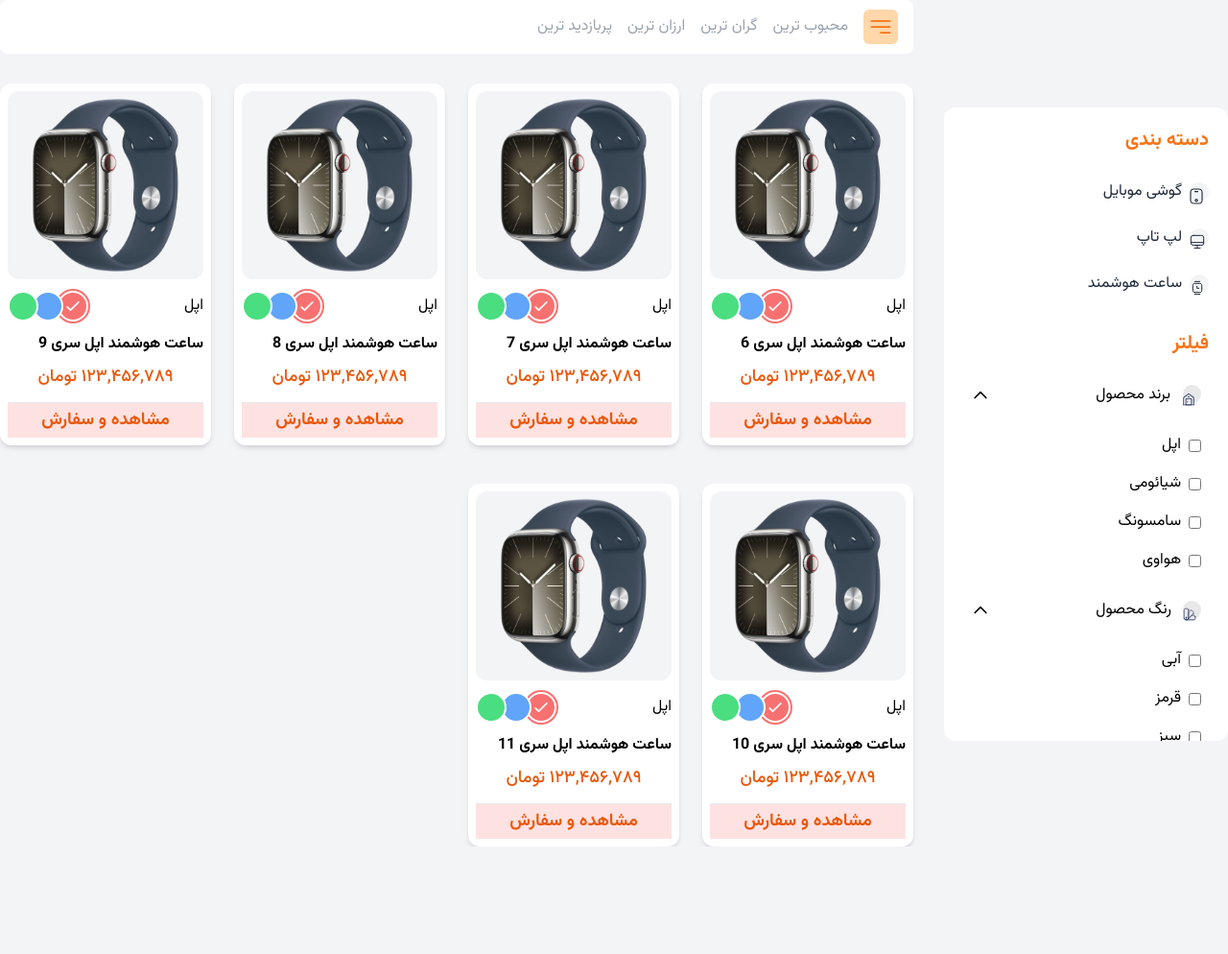
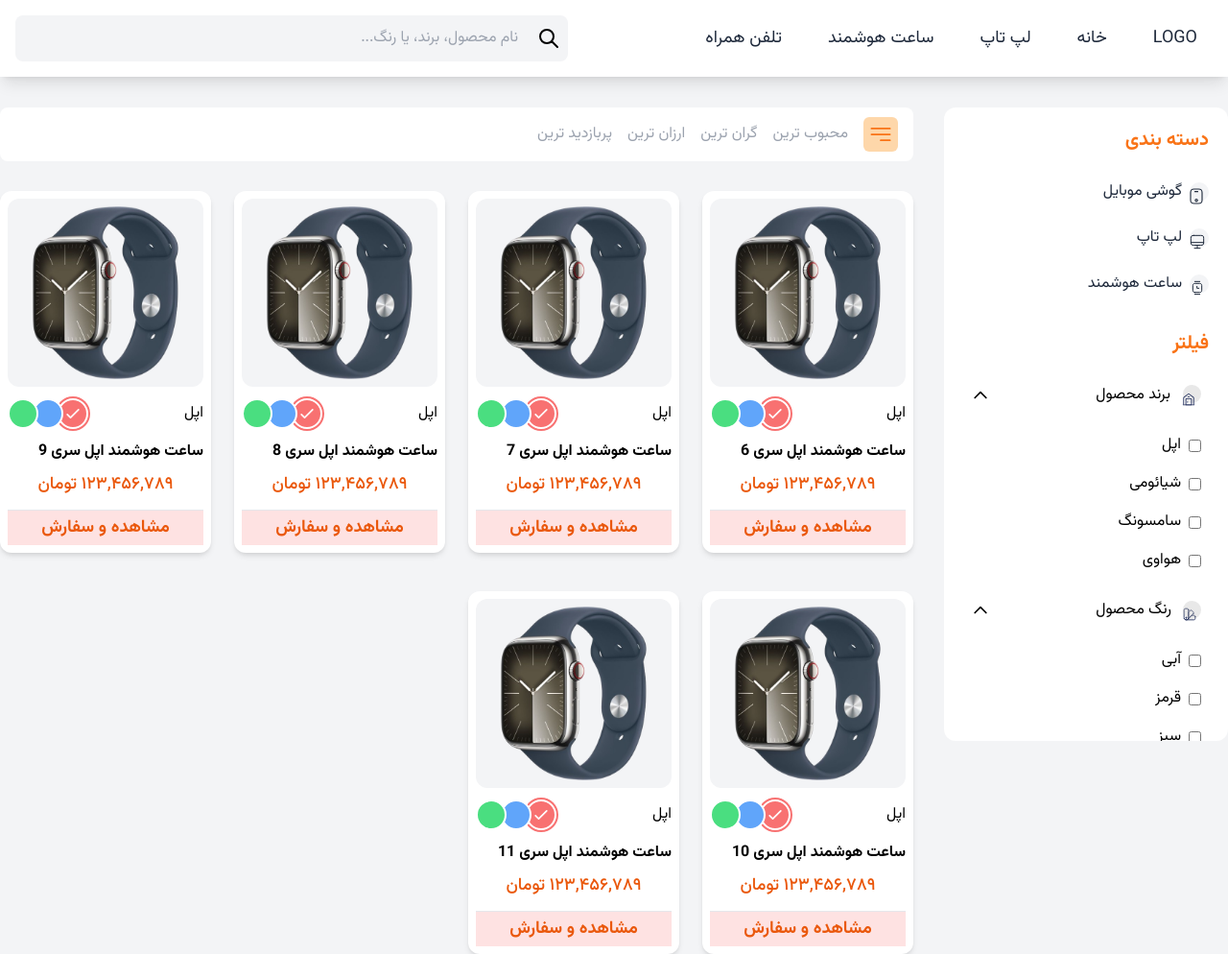
Before and after one commit to Ali-LUT/DigitizeApp, a website: page public/index.html in a window 1280 px wide. Shown: the whole page at 96% size. Before the commit the page ends 882 px from the top, so only its background shows below. Drawn offline with nearby package versions, Linux system fonts and the light colour scheme; files whose address does not match are found by name.

Commit message:
AddedDesktop navbar

```diff
--- a/public/index.html
+++ b/public/index.html
@@ -77,6 +77,38 @@
       </div>
     </div>
 
+    <!-- Desktop navbar-->
+    <nav class="bg-white hidden md:block p-4 shadow-lg sticky z-10 top-0 mb-8">
+      <div class="container mx-auto max-w-screen-2xl flex items-center justify-between">
+        <ul class="flex items-center gap-x-0 lg:gap-x-4 text-slate-800 lg:text-lg">
+          <li>
+            <a class="block px-4 py-2 hover:bg-gray-100 rounded-md ransition-all duration-500" href="#">LOGO</a>
+          </li>
+          <li>
+            <a class="block px-4 py-2 hover:bg-gray-100 rounded-md transition-all duration-500" href="#">خانه</a>
+          </li>
+          <li>
+            <a class="block px-4 py-2 hover:bg-gray-100 rounded-md transition-all duration-500" href="#">لپ تاپ</a>
+          </li>
+          <li>
+            <a class="block px-4 py-2 hover:bg-gray-100 rounded-md ransition-all duration-500" href="#">ساعت هوشمند</a>
+          </li>
+          <li>
+            <a class="block px-4 py-2 hover:bg-gray-100 rounded-md transition-all duration-500" href="#">تلفن همراه</a>
+          </li>
+        </ul>
+        <!-- search bar -->
+        <div class="flex-1 max-w-xl mr-4">
+          <div class="bg-gray-100 p-1 rounded-lg flex items-center">
+            <span class="ml-3 mr-1">
+              <svg xmlns="http://www.w3.org/2000/svg" class="h-6 w-6" fill="none" viewBox="0 0 24 24" stroke="currentColor">
+                <path stroke-linecap="round" stroke-linejoin="round" stroke-width="2" d="M21 21l-6-6m2-5a7 7 0 11-14 0 7 7 0 0114 0z"></path></svg></span>
+            <input type="text" placeholder="نام محصول، برند، یا رنگ..." class="focus:outline-none bg-transparent w-full p-2 text-slate-800">
+          </div>
+        </div>
+      </div>
+    </nav>
+    <!-- Content -->
     <div
       class="grid grid-cols-12 md:grid-rows-[55px_minmax(500px,_1fr)] md:gap-8"
     >
```
Also changed, not shown: public/build/tailwind.css.
